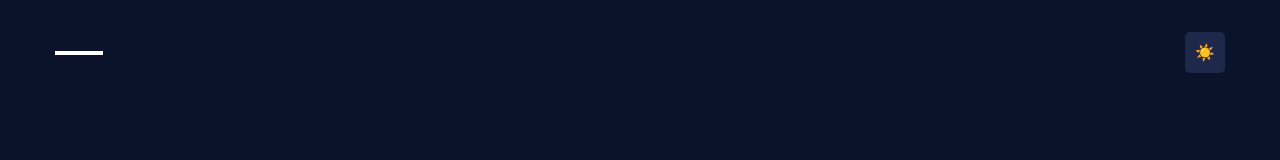
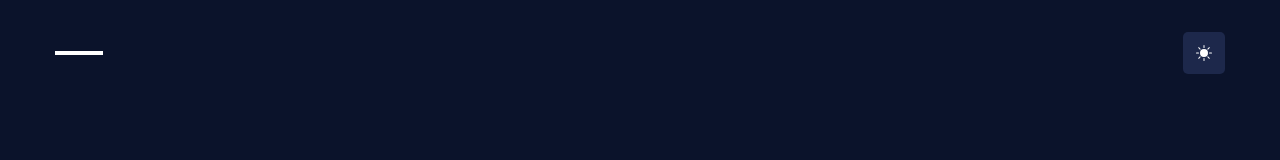
Before and after one commit to maverickDev-97/portfolio, a Next.js app: page / in a window 1280 px wide. Shown: the top 160 px of the page. Built offline with nearby package versions, Linux system fonts and the light colour scheme.

Commit message:
header fix

```diff
--- a/components/Footer/FooterSocial/FooterSocial.tsx
+++ b/components/Footer/FooterSocial/FooterSocial.tsx
@@ -1,5 +1,4 @@
 import { FC } from 'react';
-import Link from 'next/link'
 import { FaLinkedinIn, FaTelegramPlane } from 'react-icons/fa'
 import { StyledFooterSocial } from './FooterSocial.styles';
 import { useAppTheme } from '../../../hooks/useAppTheme';
--- a/components/ThemeToggler/ThemeToggler.styles.tsx
+++ b/components/ThemeToggler/ThemeToggler.styles.tsx
@@ -2,9 +2,13 @@ import Styled from 'styled-components';
 import { IAppTheme } from '../../models/IAppTheme';
 
 export const StyledThemeToggler = Styled.div<IAppTheme>`
+    width: 42px;
+    height: 42px;
+    display: flex;
+    align-items: center;
+    justify-content: center;
     cursor: pointer;
     box-sizing: border-box;
-    padding: 10px;
     border-radius: 5px;
     background-color: ${props => props.isLight ? '#e7e7f0' : '#1d284b'}
 `
--- a/components/ThemeToggler/ThemeToggler.tsx
+++ b/components/ThemeToggler/ThemeToggler.tsx
@@ -1,7 +1,6 @@
-import { useContext } from 'react';
 import { useAppTheme } from '../../hooks/useAppTheme';
-import { ThemeContext } from '../../store/ThemeProvider';
 import { StyledThemeToggler } from './ThemeToggler.styles';
+import { BsFillSunFill, BsFillMoonFill } from 'react-icons/bs'
 
 const ThemeToggler = () => {
 
@@ -9,7 +8,8 @@ const ThemeToggler = () => {
 
     return (
         <StyledThemeToggler onClick={setMode} isLight={isLight}>
-            {isLight ? '🌙' : '☀️'}
+            {/* {isLight ? '🌙' : '☀️'} */}
+            {isLight ? <BsFillMoonFill /> : <BsFillSunFill />}
         </StyledThemeToggler>
     )
 }
```
